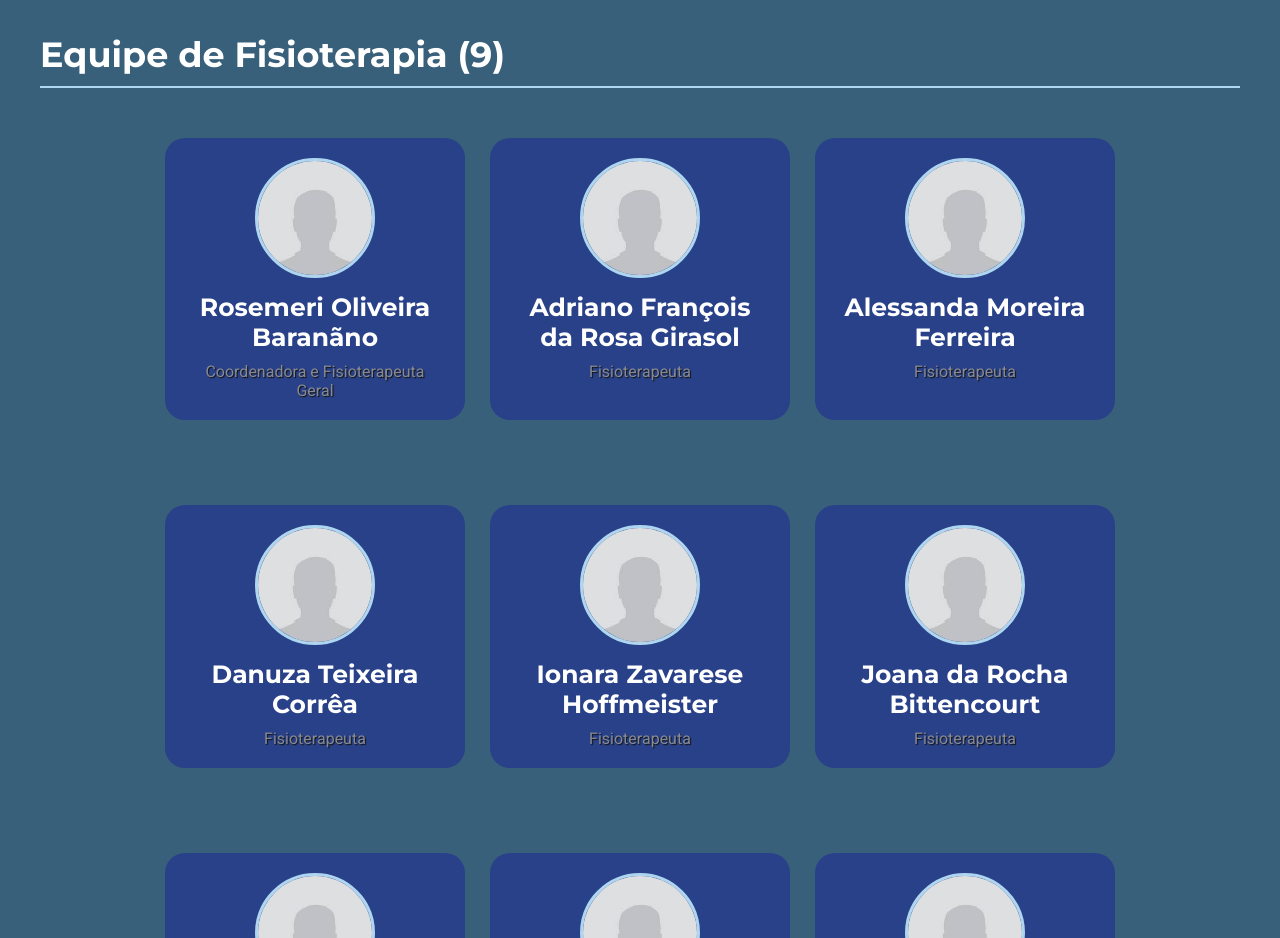
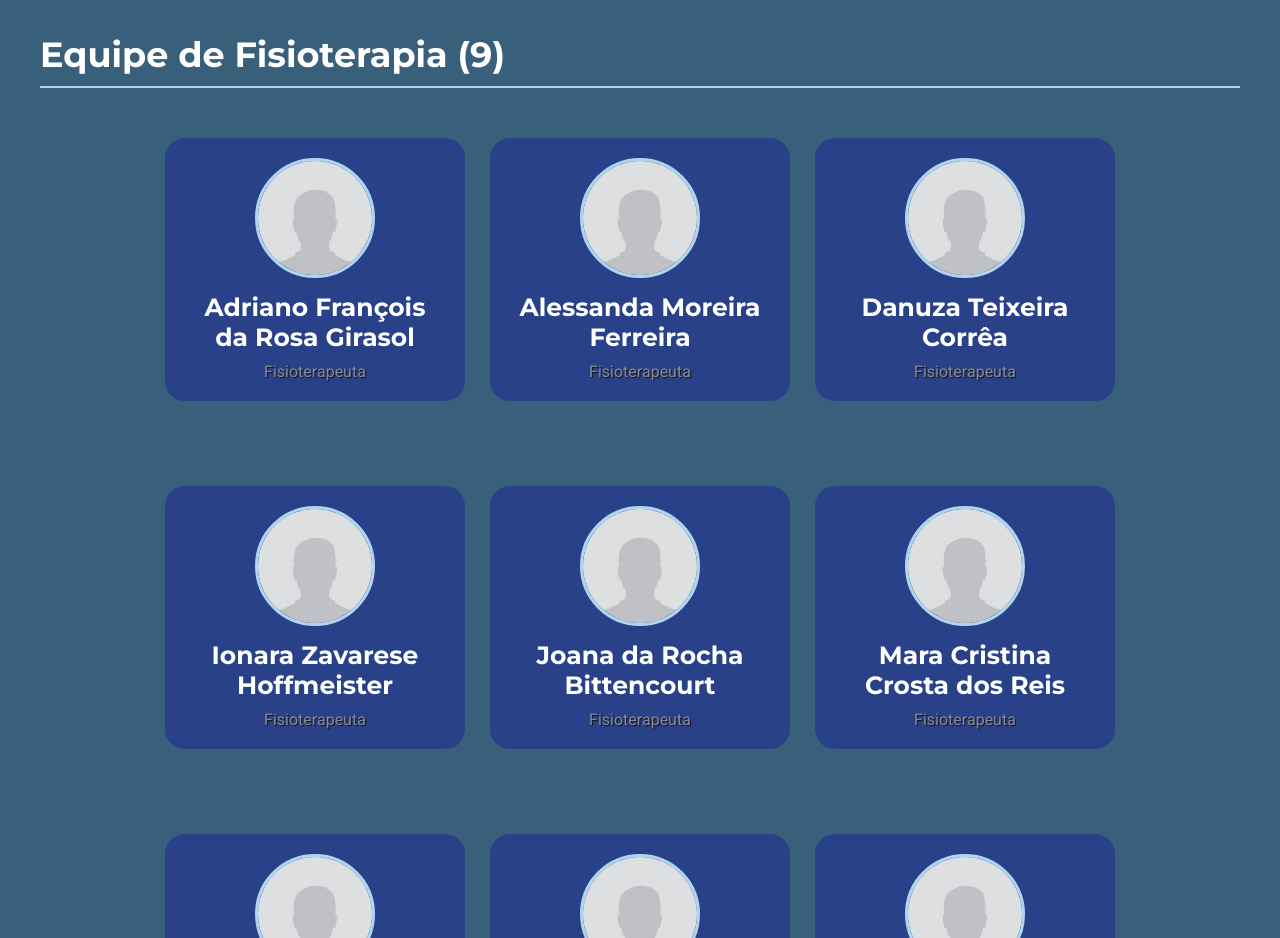
Before and after one commit to Gabriel-TorresMachado/srf-bage, a plain HTML site: page equipe.html in a window 1280 px wide. Shown: the part 1380-2318 px from the top of the page. Drawn offline with Linux system fonts and the light colour scheme.

Commit message:
Correção de alguns erros

```diff
--- a/equipe.html
+++ b/equipe.html
@@ -51,14 +51,6 @@
         <h3 class="cargo-titulo">Equipe de Fisioterapia (9)</h3>
 
         <div class="equipe-cards">
-
-          <div class="equipe-card">
-            <img src="avatar.jpeg" alt="Foto do Profissional">
-            <div class="equipe-info">
-              <h3>Rosemeri Oliveira Baranãno</h3>
-              <p>Coordenadora e Fisioterapeuta Geral</p>
-            </div>
-          </div>
 
           <div class="equipe-card">
             <img src="avatar.jpeg" alt="Foto do Profissional">
```
Also changed, not shown: consulta.html (+1 -1 lines), servicos.html (+3 -3 lines).
